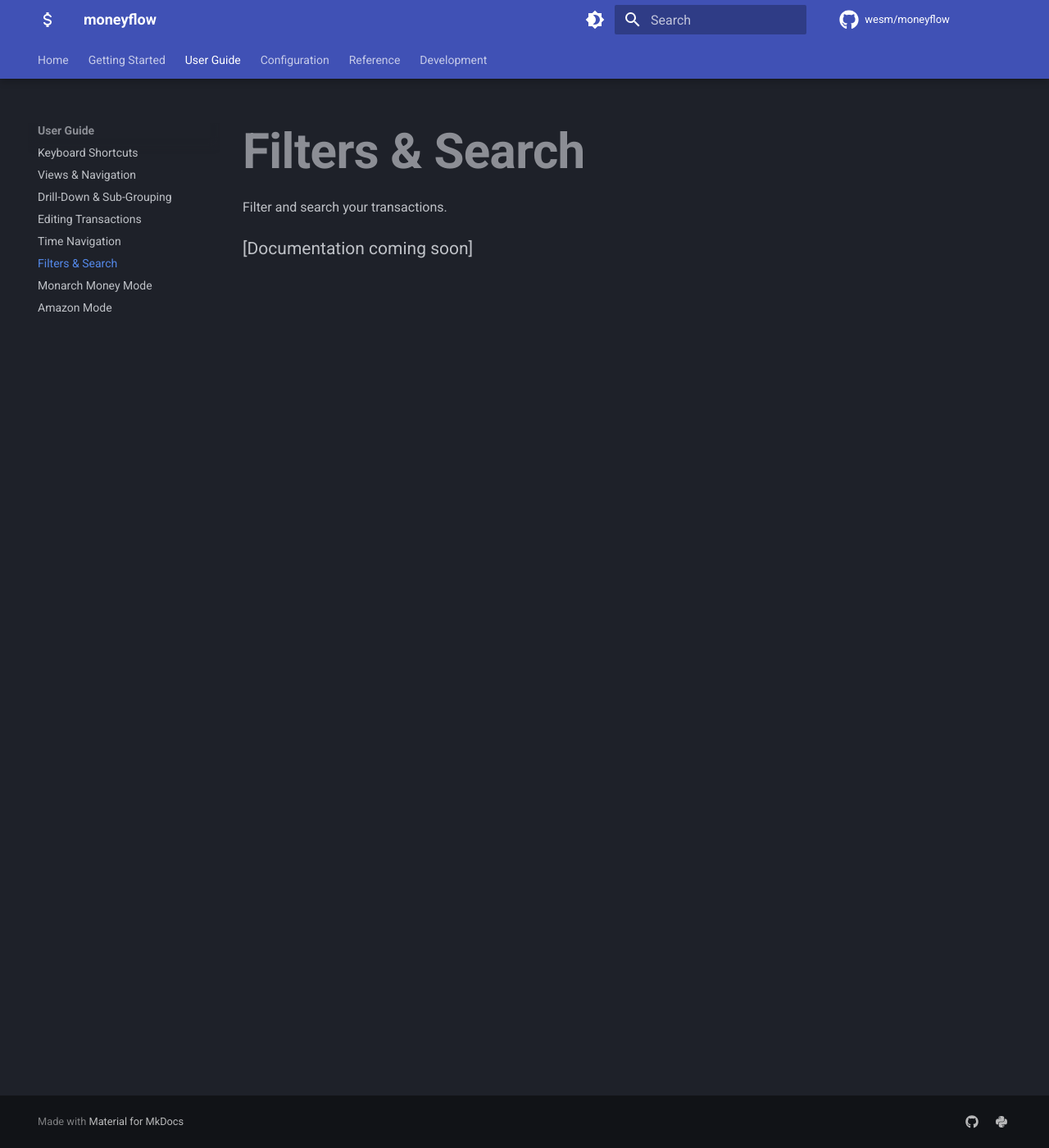
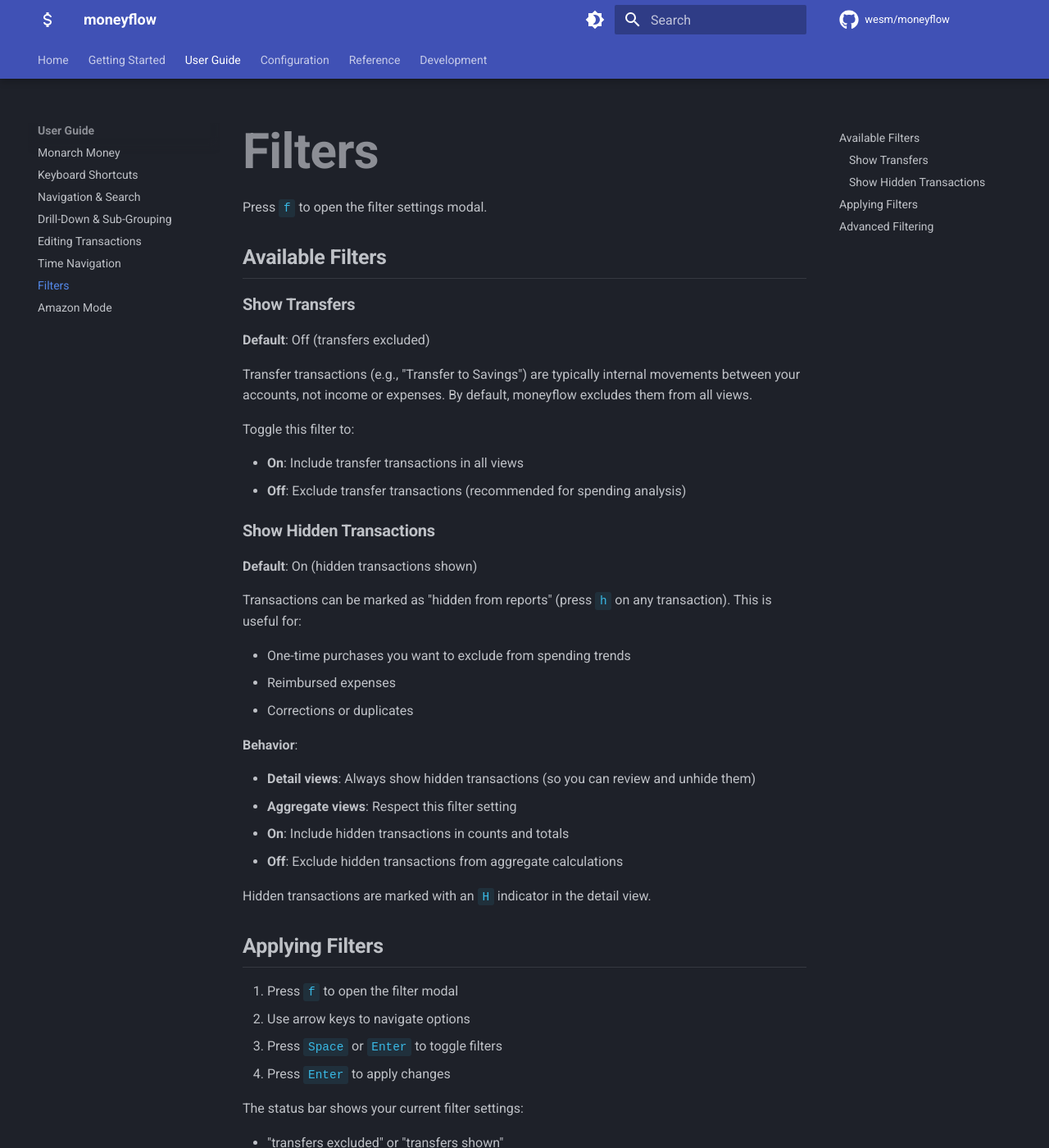
Before and after one commit to LeonB28/moneyflow, an MkDocs documentation site: the page built from docs/guide/filters.md, in a window 1280 px wide and 1400 px high. Shown: the whole window at 82% size. Built offline with MkDocs 1.6.1 and Material for MkDocs 9.7.7, drawn with Linux system fonts in a browser that asks for light colours; comment, search, counter and statistics services are not loaded; some of the changed text lies outside the part shown.

Commit message:
docs: Consolidate navigation and search, create minimal filters guide
**Navigation & Search (guide/navigation.md):**
- Renamed from views.md to navigation.md
- Added comprehensive Search section:
  - How search works (text matching across merchant, category, notes)
  - Using search (press /, type query, Enter to apply)
  - Search behavior (persists across views, clear with Escape)
- Expanded view type descriptions with keybindings
- Added navigation patterns (drill-down flow)
- Added sub-grouping explanation
- Added sorting section
- Added multi-select section
- Added quick reference table
- Updated mkdocs.yml: "Views & Navigation" → "Navigation & Search"

**Filters (guide/filters.md):**
- Created minimal guide focused on current capabilities
- Show Transfers filter (default: off)
  - Explains transfers are internal movements
  - Toggle to include/exclude
- Show Hidden Transactions filter (default: on)
  - Explains hidden from reports feature
  - Detail views always show, aggregate views respect filter
- Applying filters section (press f, toggle options)
- Status bar indicators
- Note about advanced filtering planned for future

**Drill-Down (guide/drill-down.md):**
- Added note that Escape clears search if it was the last action
- Added example showing search clearing behavior

**Why:**
- Consolidates navigation and search into single document
- Makes it clear search is available and how to use it
- Provides minimal but complete filters documentation
- Keeps things focused on current capabilities
- No promises about features that don't exist yet

🤖 Generated with [Claude Code](https://claude.com/claude-code)

Co-Authored-By: Claude <noreply@anthropic.com>

```diff
--- a/docs/guide/filters.md
+++ b/docs/guide/filters.md
@@ -1,5 +1,53 @@
-# Filters & Search
+# Filters
 
-Filter and search your transactions.
+Press `f` to open the filter settings modal.
 
-[Documentation coming soon]
+## Available Filters
+
+### Show Transfers
+
+**Default**: Off (transfers excluded)
+
+Transfer transactions (e.g., "Transfer to Savings") are typically internal movements between your accounts, not income or expenses. By default, moneyflow excludes them from all views.
+
+Toggle this filter to:
+
+- **On**: Include transfer transactions in all views
+- **Off**: Exclude transfer transactions (recommended for spending analysis)
+
+### Show Hidden Transactions
+
+**Default**: On (hidden transactions shown)
+
+Transactions can be marked as "hidden from reports" (press `h` on any transaction). This is useful for:
+
+- One-time purchases you want to exclude from spending trends
+- Reimbursed expenses
+- Corrections or duplicates
+
+**Behavior**:
+
+- **Detail views**: Always show hidden transactions (so you can review and unhide them)
+- **Aggregate views**: Respect this filter setting
+  - **On**: Include hidden transactions in counts and totals
+  - **Off**: Exclude hidden transactions from aggregate calculations
+
+Hidden transactions are marked with an `H` indicator in the detail view.
+
+## Applying Filters
+
+1. Press `f` to open the filter modal
+2. Use arrow keys to navigate options
+3. Press `Space` or `Enter` to toggle filters
+4. Press `Enter` to apply changes
+
+The status bar shows your current filter settings:
+
+- "transfers excluded" or "transfers shown"
+- "hidden shown" or "hidden excluded"
+
+## Advanced Filtering
+
+More advanced filtering capabilities (by amount range, date range, merchant patterns, etc.) are planned for future releases.
+
+For now, use [Search](navigation.md#search) to filter by text matching, and [Time Navigation](time-navigation.md) to filter by date.
--- a/mkdocs.yml
+++ b/mkdocs.yml
@@ -109,13 +109,13 @@ nav:
     - Installation: getting-started/installation.md
     - Quick Start: getting-started/quickstart.md
   - User Guide:
+    - Monarch Money: guide/monarch.md
     - Keyboard Shortcuts: guide/keyboard-shortcuts.md
-    - Views & Navigation: guide/views.md
+    - Navigation & Search: guide/navigation.md
     - Drill-Down & Sub-Grouping: guide/drill-down.md
     - Editing Transactions: guide/editing.md
     - Time Navigation: guide/time-navigation.md
-    - Filters & Search: guide/filters.md
-    - Monarch Money Mode: guide/monarch.md
+    - Filters: guide/filters.md
     - Amazon Mode: guide/amazon-mode.md
   - Configuration:
     - Credentials: config/credentials.md
```
Also changed, not shown: docs/guide/drill-down.md (+7 -1 lines), docs/guide/navigation.md (added, +156 -0 lines), docs/guide/views.md (deleted, +0 -52 lines).
